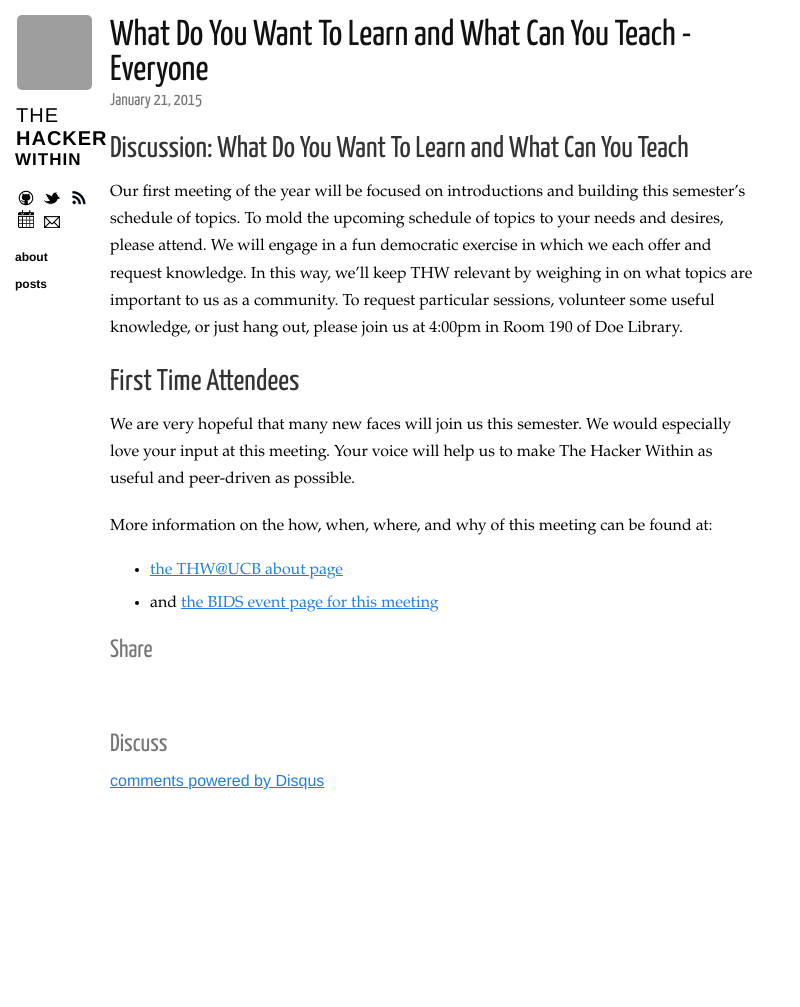
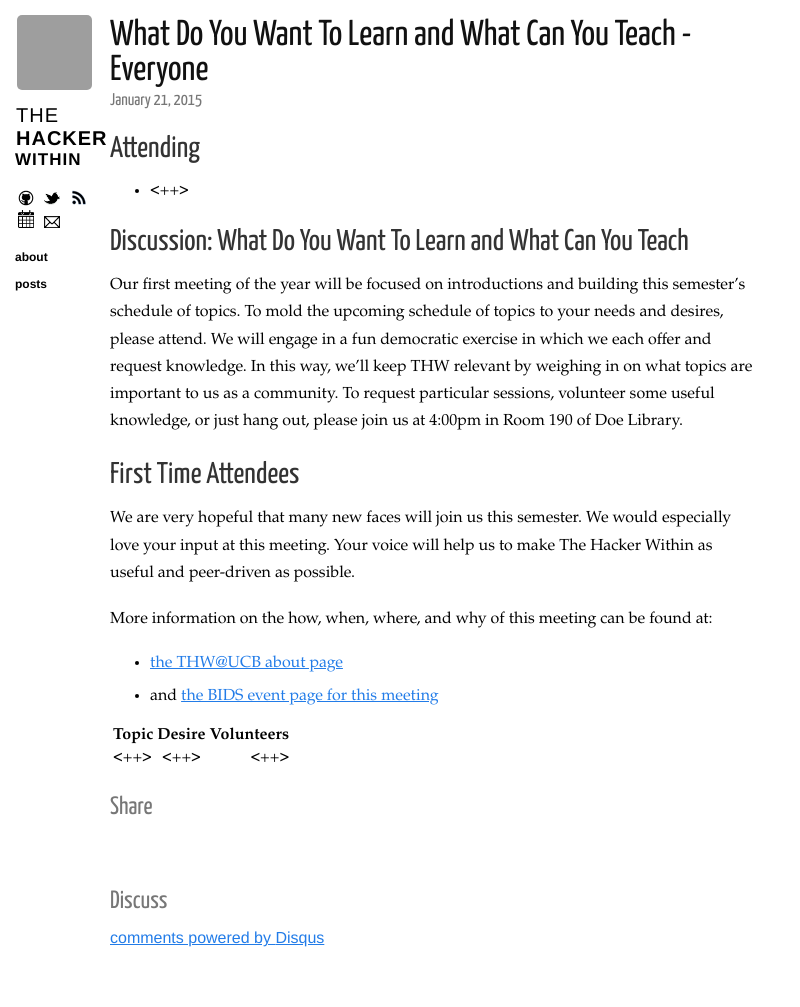
Before and after one commit to thehackerwithin/berkeley, a Jekyll site: the page built from _posts/2015-01-21-learn-and-teach.markdown, in a window 1280 px wide. Shown: the whole page, without its empty margins (0-800 px from the left). Built offline with Jekyll 4.4.1, drawn with Linux system fonts in a browser that asks for light colours; nearby versions of some CDN libraries; Markdown is read by kramdown in place of the engine named in the settings; comment, search, counter and statistics services are not loaded; before the commit the page ends 900 px from its top, so only the background shows below that; grey boxes are pictures that could not be loaded.

Commit message:
prepped for meeting

```diff
--- a/_posts/2015-01-21-learn-and-teach.markdown
+++ b/_posts/2015-01-21-learn-and-teach.markdown
@@ -5,6 +5,10 @@ comments: true
 category: posts
 tags: meeting meta
 ---
+
+## Attending
+
+- <++>
 
 
 ## Discussion: What Do You Want To Learn and What Can You Teach
@@ -28,3 +32,9 @@ at:
 - [the THW@UCB about page](http://thehackerwithin.github.io/berkeley/about.html "The
 About Page")
 - and [the BIDS event page for this meeting](http://bids.berkeley.edu/events/hacker-within)
+
+
+
+| Topic                              | Desire        | Volunteers  |
+| :--------------------------------- |:-------------:| -----------:|
+| <++>                               | <++>          | <++>        |
```
